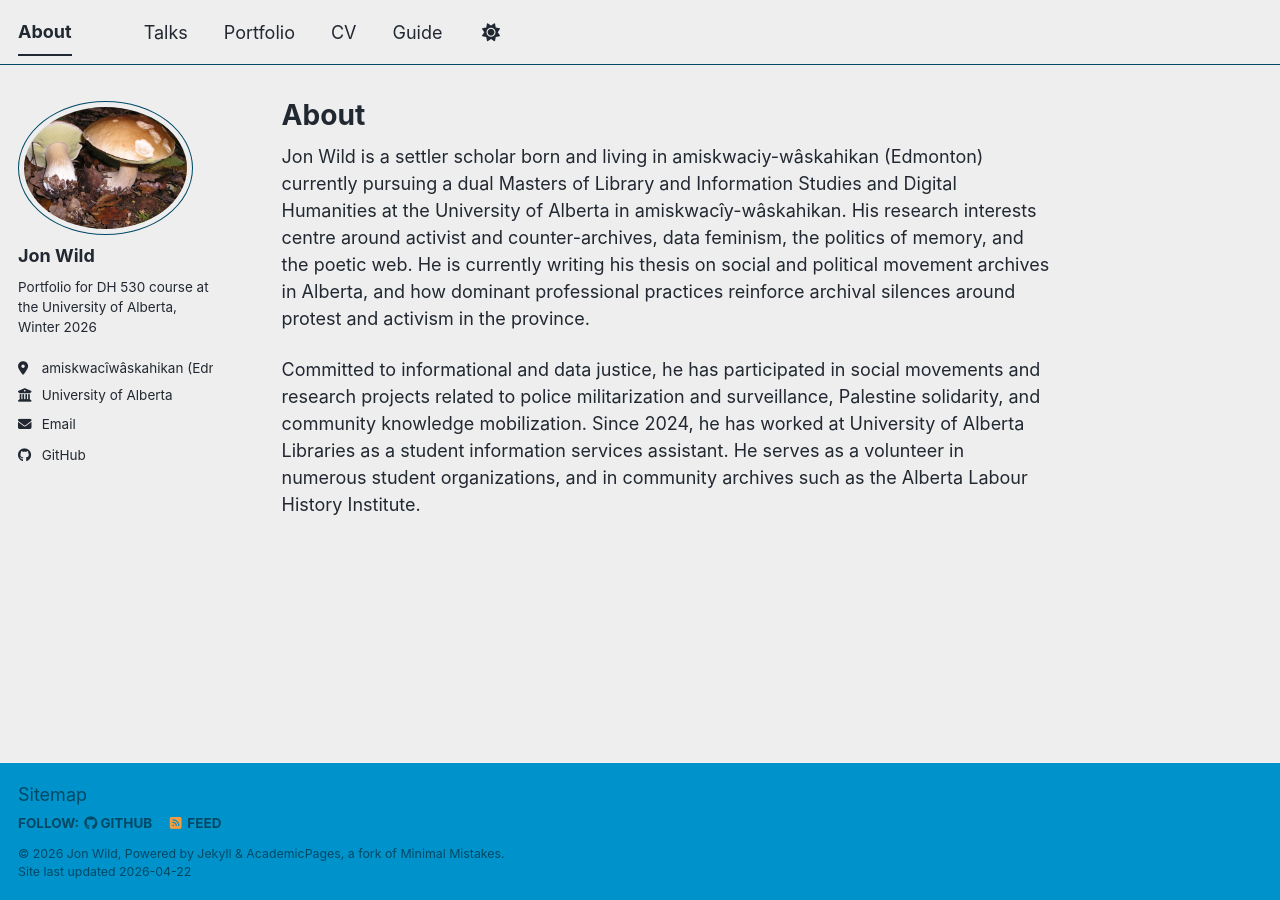
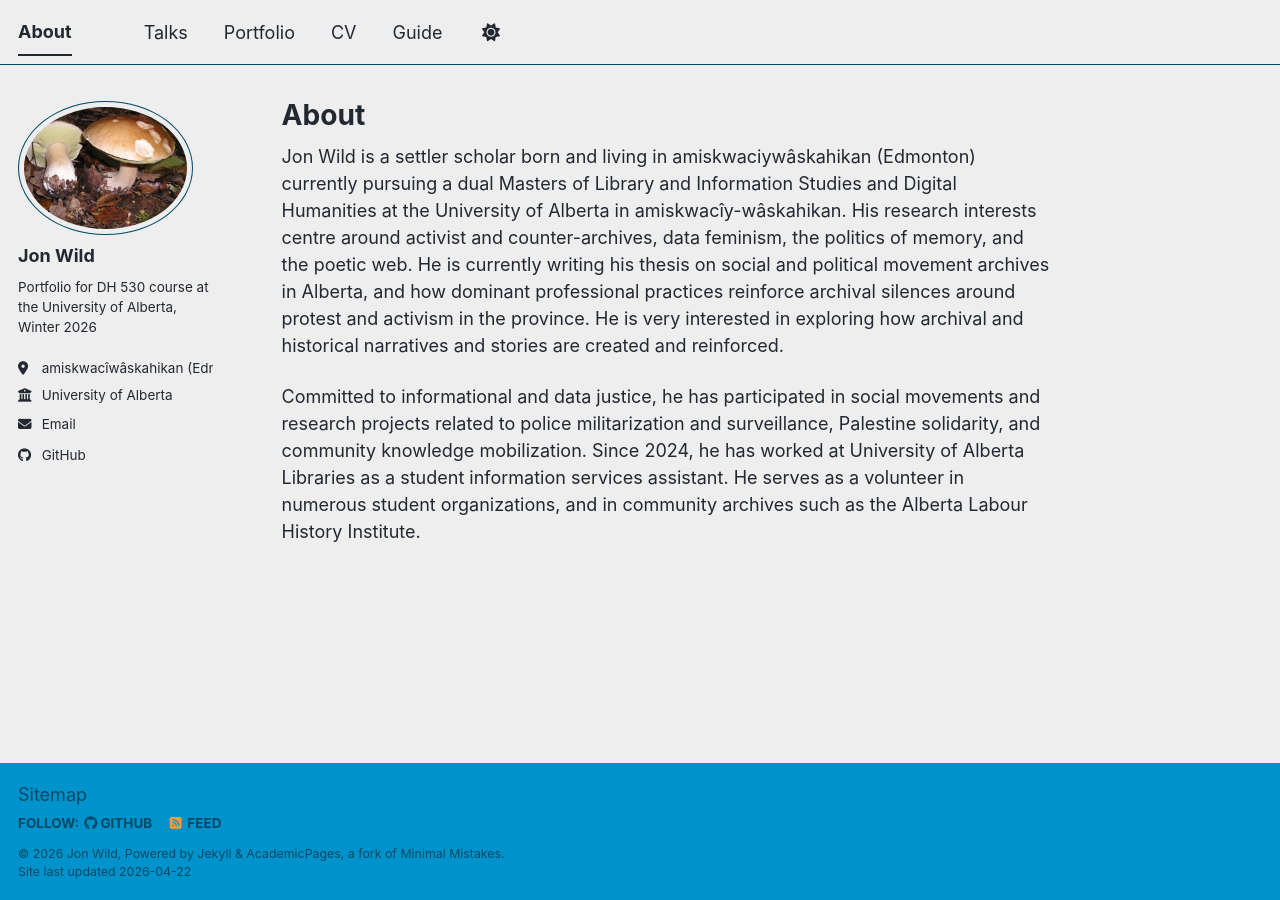
Before and after one commit to s1k1psso/About, a Jekyll site: the page built from _pages/about.md, in a window 1280 px wide. Built offline with Jekyll 4.4.1, drawn with Linux system fonts in a browser that asks for light colours; a script bundle is joined from its source files by our own code; library files that are not in the unit come from our copies.

Commit message:
Update about.md

```diff
--- a/_pages/about.md
+++ b/_pages/about.md
@@ -6,12 +6,12 @@ redirect_from:
   - /about/
   - /about.html
 ---
-Jon Wild is a settler scholar born and living in amiskwaciy-wâskahikan (Edmonton) currently
+Jon Wild is a settler scholar born and living in amiskwaciywâskahikan (Edmonton) currently
 pursuing a dual Masters of Library and Information Studies and Digital Humanities at the
 University of Alberta in amiskwacîy-wâskahikan. His research interests centre around activist
 and counter-archives, data feminism, the politics of memory, and the poetic web. He is currently
 writing his thesis on social and political movement archives in Alberta, and how dominant
-professional practices reinforce archival silences around protest and activism in the province.
+professional practices reinforce archival silences around protest and activism in the province. He is very interested in exploring how archival and historical narratives and stories are created and reinforced.
 
 Committed to informational and data justice, he has participated in social movements and
 research projects related to police militarization and surveillance, Palestine solidarity, and
```
